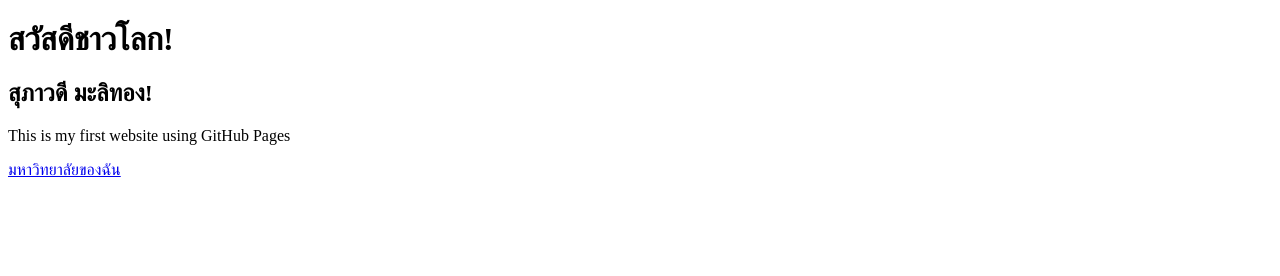
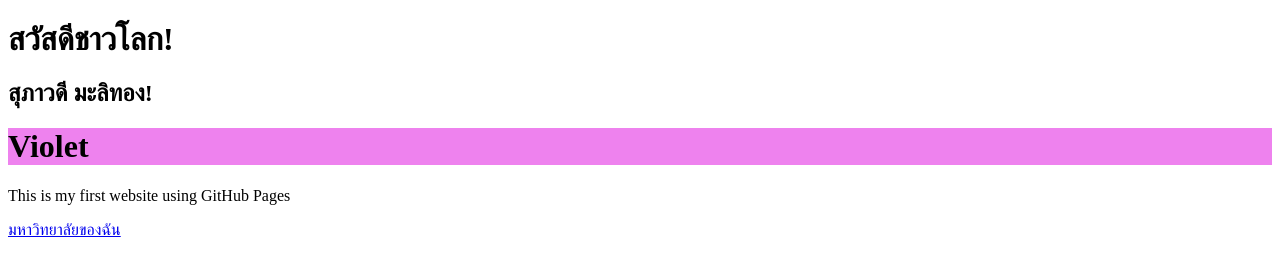
Before and after one commit to suphawadee005/My-first-website, a plain HTML site: page index.html in a window 1280 px wide. Drawn offline with Linux system fonts and the light colour scheme.

Commit message:
Update index.html

```diff
--- a/index.html
+++ b/index.html
@@ -8,6 +8,7 @@
 <body>
     <h1>สวัสดีชาวโลก!</h1>
     <h2>สุภาวดี มะลิทอง!</h2>
+    <h1 style="background-color:Violet;">Violet</h1>
     <p>This is my first website using GitHub Pages</p>
     <a href="https://www.rmutsb.ac.th">มหาวิทยาลัยของฉัน</a>
 </body>
```
